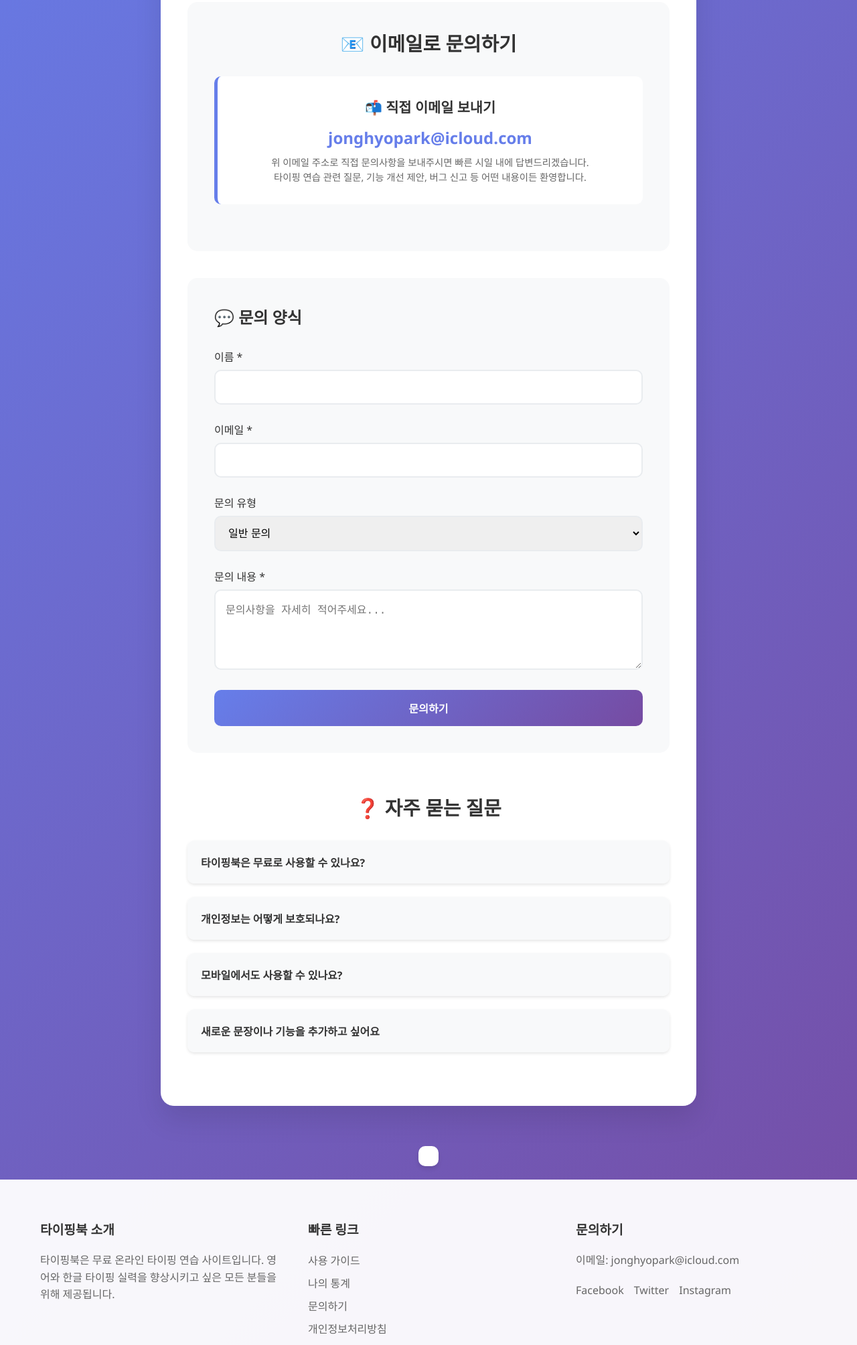
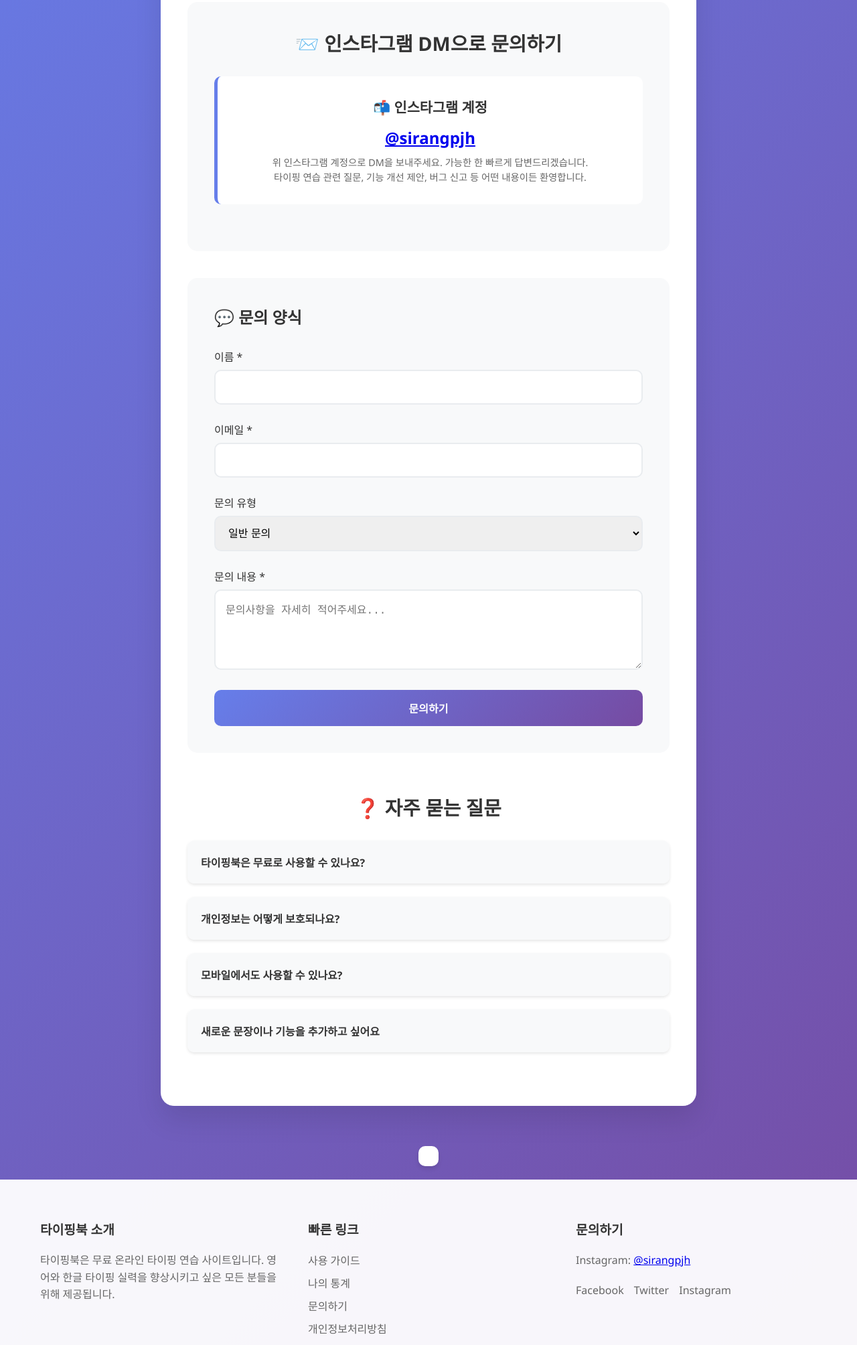
Before and after one commit to ksanagimotoko/typingSentence, a plain HTML site: page contact.html in a window 1280 px wide. Shown: the part 476-2484 px from the top of the page at 67% size. Drawn offline with Linux system fonts and the light colour scheme.

Commit message:
insta sirangpjh dm

```diff
--- a/contact.html
+++ b/contact.html
@@ -445,12 +445,12 @@
 
             <div class="contact-content">
                 <div class="contact-info">
-                    <h2>📧 이메일로 문의하기</h2>
+                    <h2>📨 인스타그램 DM으로 문의하기</h2>
                     <div class="email-section">
-                        <h3>📬 직접 이메일 보내기</h3>
-                        <div class="email-address">jonghyopark@icloud.com</div>
+                        <h3>📬 인스타그램 계정</h3>
+                        <div class="email-address"><a href="https://instagram.com/sirangpjh" target="_blank" rel="noopener">@sirangpjh</a></div>
                         <div class="email-note">
-                            위 이메일 주소로 직접 문의사항을 보내주시면 빠른 시일 내에 답변드리겠습니다.<br>
+                            위 인스타그램 계정으로 DM을 보내주세요. 가능한 한 빠르게 답변드리겠습니다.<br>
                             타이핑 연습 관련 질문, 기능 개선 제안, 버그 신고 등 어떤 내용이든 환영합니다.
                         </div>
                     </div>
@@ -562,7 +562,7 @@
             </div>
             <div class="footer-section">
                 <h3>문의하기</h3>
-                <p>이메일: jonghyopark@icloud.com</p>
+                <p>Instagram: <a href="https://instagram.com/sirangpjh" target="_blank" rel="noopener">@sirangpjh</a></p>
                 <div class="social-links">
                     <a href="#" target="_blank">Facebook</a>
                     <a href="#" target="_blank">Twitter</a>
@@ -610,12 +610,13 @@
 ${data.message}
             `);
 
-            const mailtoLink = `mailto:jonghyopark@icloud.com?subject=${subject}&body=${body}`;
-            window.open(mailtoLink);
+            // 인스타그램 DM 유도
+            const ig = 'https://instagram.com/sirangpjh';
+            window.open(ig, '_blank');
 
             // 폼 초기화
             this.reset();
-            alert('문의 양식이 이메일 클라이언트로 전송되었습니다. 이메일을 확인해주세요.');
+            alert('문의 내용을 복사해 인스타그램 DM(@sirangpjh)으로 보내주세요. 창이 열립니다.');
         });
     </script>
 </body>
```
